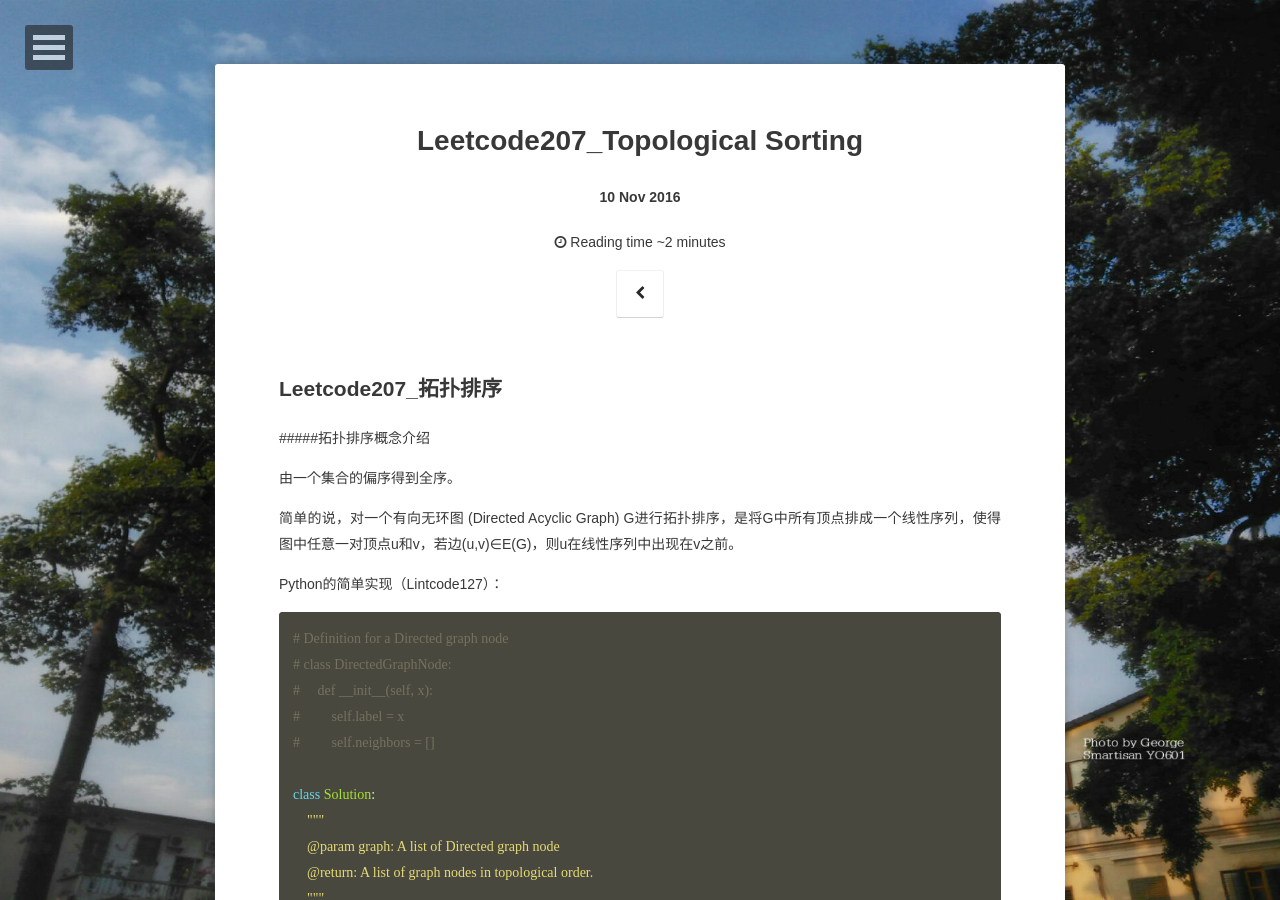
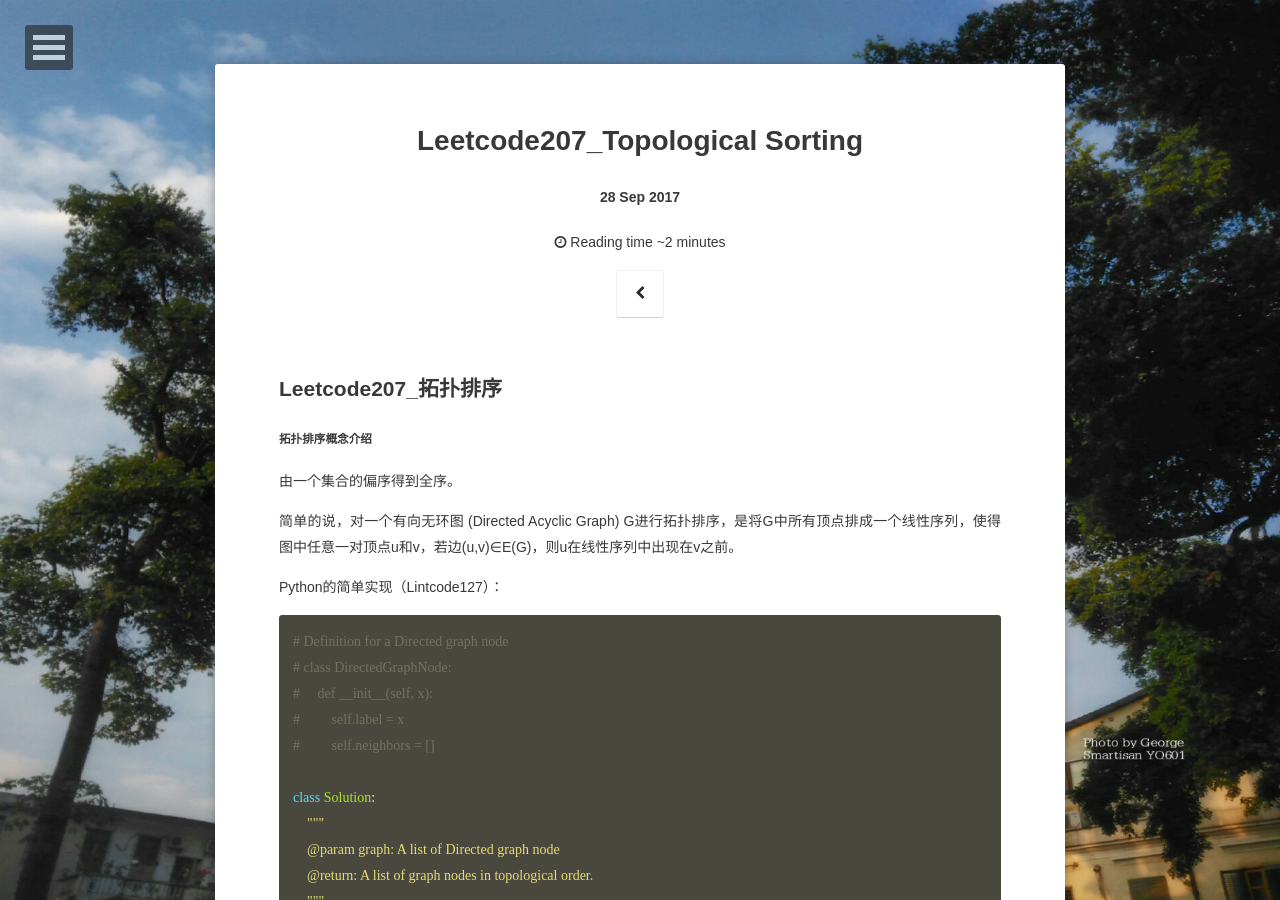
Before and after one commit to persistz/george.zhao.github.io, a Jekyll site: the page built from _posts/2017-09-28-Leetcode207.md, in a window 1280 px wide and 900 px high. Built offline with Jekyll 4.4.1, drawn with Linux system fonts in a browser that asks for light colours; some web fonts are replaced; comment, search, counter and statistics services are not loaded.

Commit message:
blog update

```diff
--- a/_posts/2017-09-28-Leetcode207.md
+++ b/_posts/2017-09-28-Leetcode207.md
@@ -1,7 +1,7 @@
 ---
 layout: post
 title:  "Leetcode207_Topological Sorting"
-date:   2016-11-10
+date:   2017-09-28
 excerpt: "Topological Sorting"
 tag:
 - leetcode
@@ -11,7 +11,7 @@ comments: true
 
 ## Leetcode207_拓扑排序
 
-#####拓扑排序概念介绍
+##### 拓扑排序概念介绍
 
 由一个集合的偏序得到全序。
 
```
